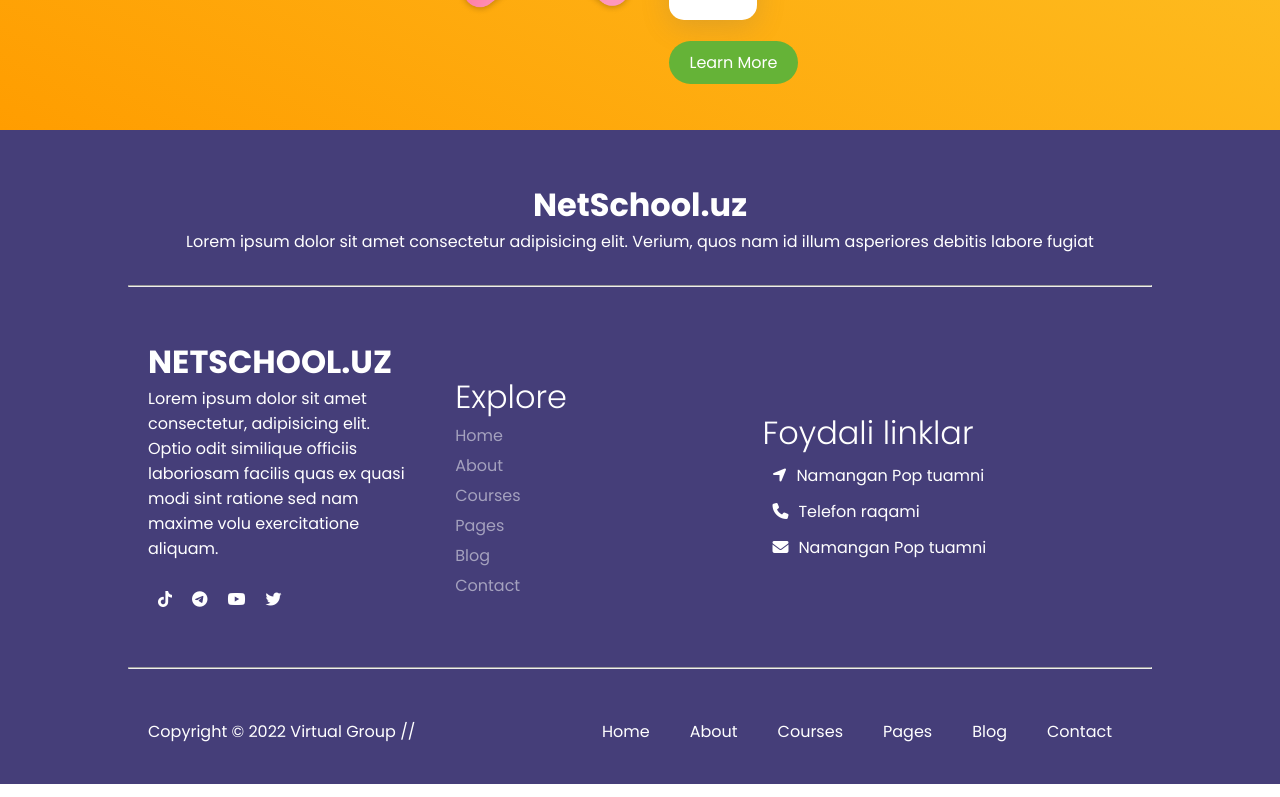
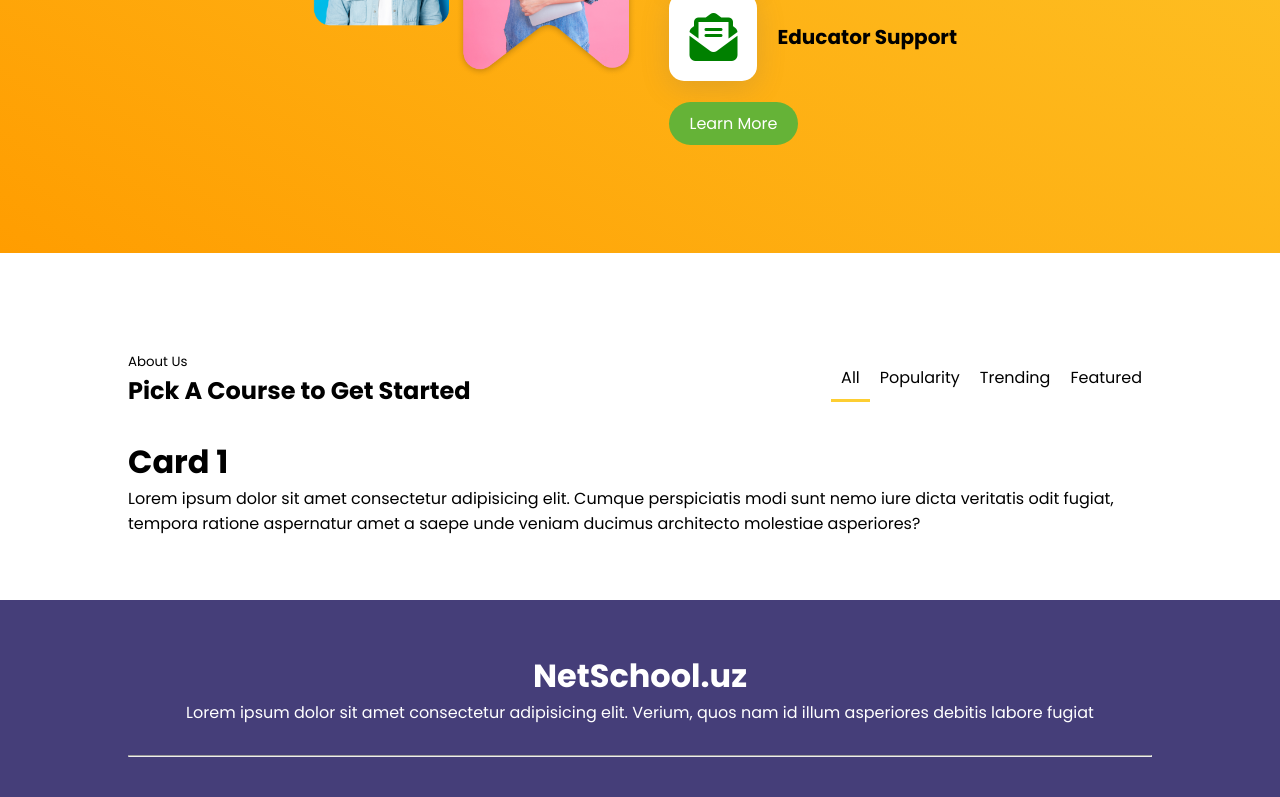
Before and after one commit to JavohirTech/netschool, a React (Create React App) app: page / in a window 1280 px wide. Shown: the part 1996-2793 px from the top of the page. Built offline with nearby package versions, Linux system fonts and the light colour scheme.

Commit message:
featured coursesga tablar qo'shildi

```diff
--- a/public/index.html
+++ b/public/index.html
@@ -4,7 +4,7 @@
   <meta charset="UTF-8">
   <meta http-equiv="X-UA-Compatible" content="IE=edge">
   <meta name="viewport" content="width=device-width, initial-scale=1.0">
-  <title>Document</title>
+  <title>Netschool | Biz bilan ta'lim har yerda</title>
   <link rel="stylesheet" href="https://cdnjs.cloudflare.com/ajax/libs/font-awesome/6.1.2/css/all.min.css" integrity="sha512-1sCRPdkRXhBV2PBLUdRb4tMg1w2YPf37qatUFeS7zlBy7jJI8Lf4VHwWfZZfpXtYSLy85pkm9GaYVYMfw5BC1A==" crossorigin="anonymous" referrerpolicy="no-referrer" />
 </head>
 <body>
--- a/src/components/Home.jsx
+++ b/src/components/Home.jsx
@@ -4,6 +4,7 @@ import HomeGirl from  '../assets/home_girl.png'
 import { Link } from 'react-router-dom';
 import BrowseCategory from './Home/BrowseCategory';
 import AboutUs from './Home/AboutUs';
+import FeaturedCourses from './Home/FeaturedCourses';
 import Footer from './Footer';
 
 const Home = ()=>{
@@ -28,6 +29,7 @@ const Home = ()=>{
                 <BrowseCategory/>
             </div>
             <AboutUs/>
+            <FeaturedCourses/>
             <Footer/>
         </>
     )
--- a/src/components/Home/AboutUs.jsx
+++ b/src/components/Home/AboutUs.jsx
@@ -6,7 +6,7 @@ const AboutUs = ()=>{
    return(
       <>
          <div className="about_us">
-            <div className="container">
+            <div className="container pad">
                <div className="row about_row">
                   <div className="col about_us_images">
                      <img src={about_us_img} alt="" />
--- /dev/null
+++ b/src/components/Home/FeaturedCourses.jsx
@@ -0,0 +1,66 @@
+import { useState } from "react"
+
+const FeaturedCourses = ()=>{
+
+   const [toggleState, setToggleState] = useState(1)
+
+   const toggleTab=(index)=>{
+      console.log(index);
+      console.log(toggleState);
+      setToggleState(index)
+   }
+
+   return(
+      <>
+         <div className="featured_courses">
+            <div className="container pad">
+               <div className="row featured_courses_title">
+                  <div className="col">
+                     <small className="home_theme">
+                        About Us
+                     </small>
+                     <h2>Pick A Course to Get Started</h2>
+                  </div>
+                  <div className="col featured_courses_tabs">
+                     <span className={toggleState === 1 ? "active" : ""} onClick={()=>toggleTab(1)}>All</span>
+                     <span className={toggleState === 2 ? "active" : ""} onClick={()=>toggleTab(2)}>Popularity</span>
+                     <span className={toggleState === 3 ? "active" : ""} onClick={()=>toggleTab(3)}>Trending</span>
+                     <span className={toggleState === 4 ? "active" : ""} onClick={()=>toggleTab(4)}>Featured</span>
+                  </div>
+               </div>
+
+               <div className="featured_courses_cards">
+                  <div className={toggleState === 1 ? "featured_courses_card_active" :"featured_courses_card"}>
+                     <h1>Card 1</h1>
+                     <p>Lorem ipsum dolor sit amet consectetur adipisicing elit. Cumque perspiciatis modi sunt nemo iure dicta veritatis odit fugiat, tempora ratione aspernatur amet a saepe unde veniam ducimus architecto molestiae asperiores?</p>
+                  </div>
+
+
+
+
+
+
+
+                  <div className={toggleState === 2 ? "featured_courses_card_active" :"featured_courses_card"}>
+                     <h1>Card 2</h1>
+                     <p>Lorem ipsum dolor sit amet consectetur adipisicing elit. Cumque perspiciatis modi sunt nemo iure dicta veritatis odit fugiat, tempora ratione aspernatur amet a saepe unde veniam ducimus architecto molestiae asperiores?</p>
+                  </div>
+                  <div className={toggleState === 3 ? "featured_courses_card_active" :"featured_courses_card"}>
+                     <h1>Card 3</h1>
+                     <p>Lorem ipsum dolor sit amet consectetur adipisicing elit. Cumque perspiciatis modi sunt nemo iure dicta veritatis odit fugiat, tempora ratione aspernatur amet a saepe unde veniam ducimus architecto molestiae asperiores?</p>
+                  </div>
+                  <div className={toggleState === 4 ? "featured_courses_card_active" :"featured_courses_card"}>
+                     <h1>Card 4</h1>
+                     <p>Lorem ipsum dolor sit amet consectetur adipisicing elit. Cumque perspiciatis modi sunt nemo iure dicta veritatis odit fugiat, tempora ratione aspernatur amet a saepe unde veniam ducimus architecto molestiae asperiores?</p>
+                     <p>Lorem ipsum dolor sit amet consectetur adipisicing elit. Cumque perspiciatis modi sunt nemo iure dicta veritatis odit fugiat, tempora ratione aspernatur amet a saepe unde veniam ducimus architecto molestiae asperiores?</p>
+                     <p>Lorem ipsum dolor sit amet consectetur adipisicing elit. Cumque perspiciatis modi sunt nemo iure dicta veritatis odit fugiat, tempora ratione aspernatur amet a saepe unde veniam ducimus architecto molestiae asperiores?</p>
+                  </div>
+               </div>
+
+            </div>
+         </div>
+      </>
+   )
+}
+
+export default FeaturedCourses
--- a/src/styles_umar.css
+++ b/src/styles_umar.css
@@ -12,7 +12,7 @@ li{
 }
 
 .pad{
-    padding: 10% 0;
+    padding: 5% 0;
 }
 
 a{
@@ -275,9 +275,7 @@ a{
 
 /* about_us */
 
-*{
-    /* border: 1px solid red; */
-}
+
 
 .about_us{
     padding: 2%;
@@ -329,3 +327,76 @@ a{
 }
 
 /* about_us finished */
+
+
+/* featured Courses */
+
+.featured_courses_title{
+    display: grid;
+    grid-template-columns: auto auto;
+    align-items: center;
+    justify-content: space-between;
+    margin: 3% 0;
+}
+
+.featured_courses_tabs span{
+    position: relative;
+    padding: 10px;
+    transition: all 0.4s;
+    line-height: 0;
+}
+
+.featured_courses_tabs span:hover{
+    cursor: pointer;
+}
+
+
+.featured_courses_tabs span:after{
+    content: '';
+    width: 0;
+    height: 0;
+    position: absolute;
+    bottom: 0;
+    left: 0;
+    border-bottom: 3px solid #FDCE32;
+    transition: all 0.4s;
+}
+
+
+.featured_courses_tabs span:hover:after{
+    width: 100%;
+}
+
+.featured_courses_tabs span:before{
+    content: '';
+    width: 0;
+    height: 0;
+    position: absolute;
+    bottom: 0;
+    right: 0;
+    border-bottom: 3px solid #FDCE32;
+    transition: all 0.4s;
+}
+
+
+.featured_courses_tabs span:hover:before{
+    width: 100%;
+}
+
+.active{
+    border-bottom: 3px solid #FDCE32;
+}
+
+
+.featured_courses_card{
+    display: none;
+}
+
+.featured_courses_card_active{
+    display: block;
+}
+/* featured Courses finish*/
+
+*{
+    /* border: 1px solid red; */
+}
```
